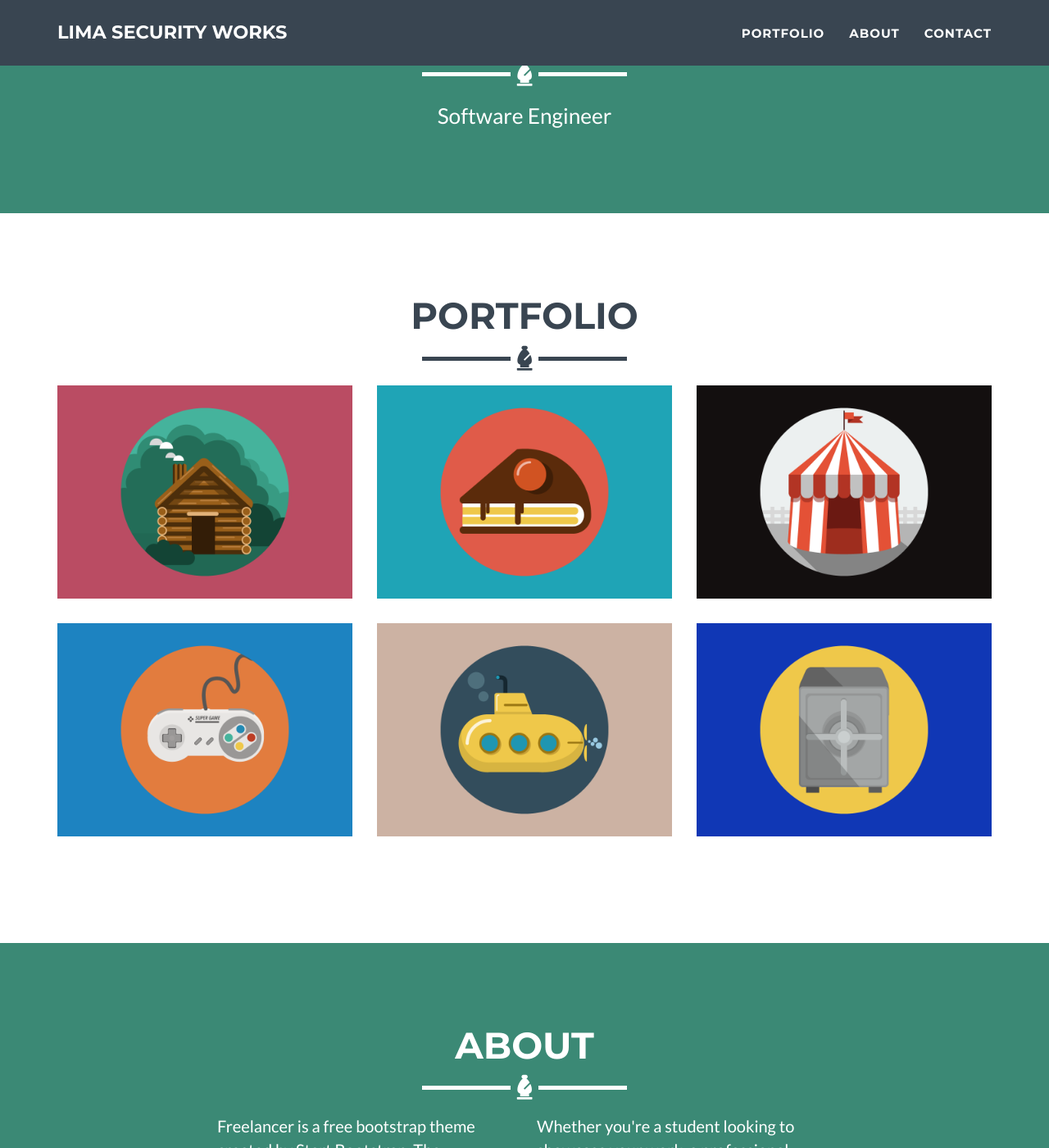
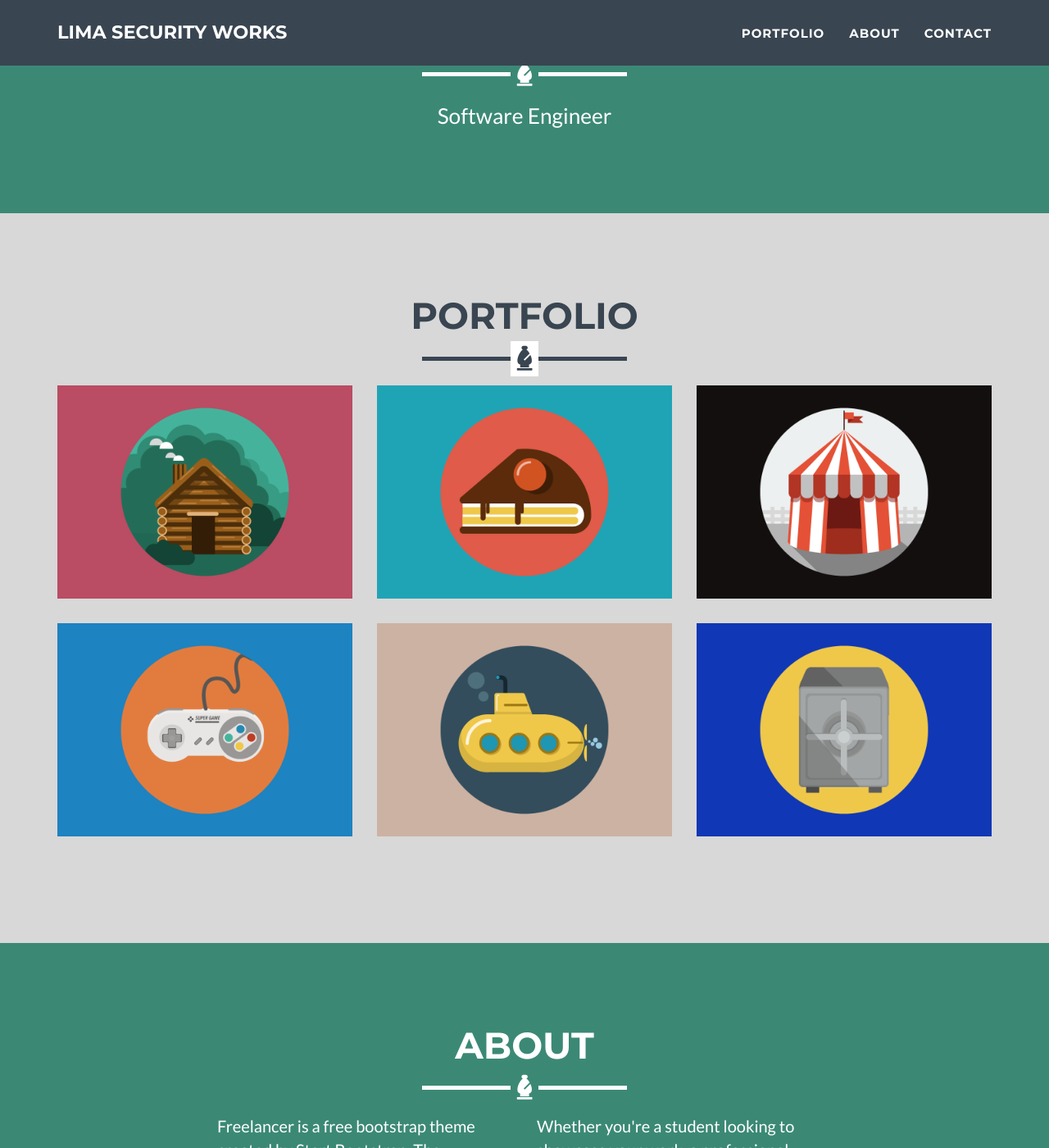
Before and after one commit to iskra0332/limasecurityworks.io, a Jekyll site: the page built from index.html, in a window 1280 px wide and 1400 px high, scrolled down 648 px. Shown: the whole window at 82% size. Built offline with Jekyll 4.4.1, drawn with Linux system fonts in a browser that asks for light colours.

Commit message:
Background

```diff
--- a/_includes/css/main.css
+++ b/_includes/css/main.css
@@ -6,6 +6,7 @@
 
 body {
     overflow-x: hidden;
+    background-color: #d8d8d8;
 }
 
 p {
```
